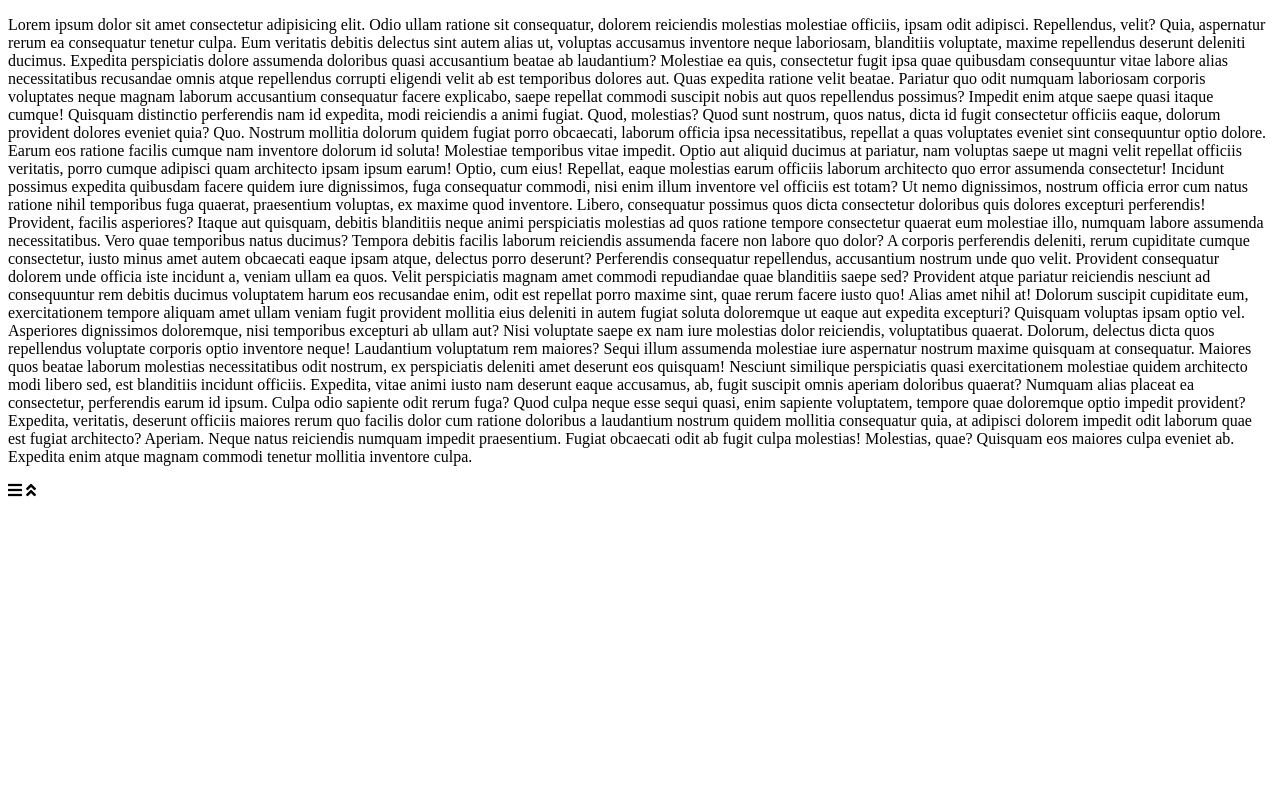
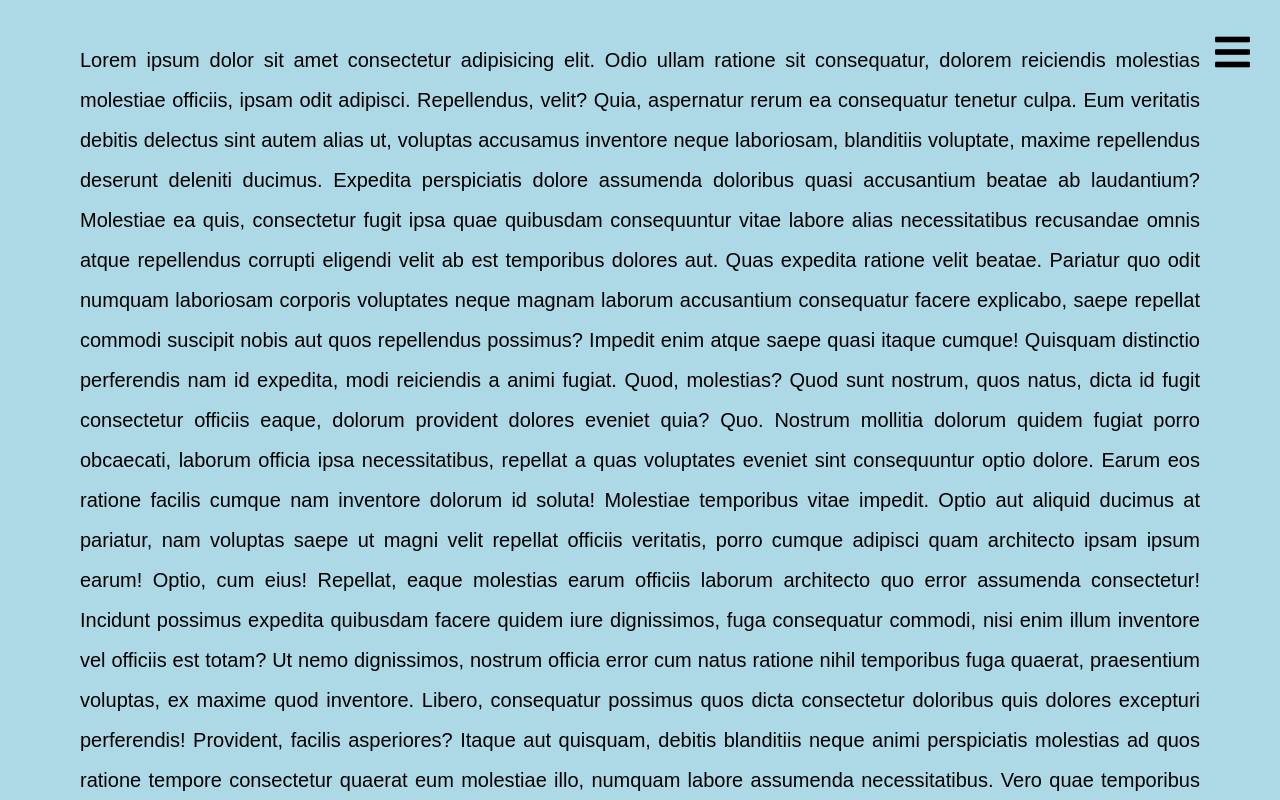
Before and after one commit to PZalles/Menu-with-jQuery, a plain HTML site: page index.html in a window 1280 px wide. Shown: the top 800 px of the page. Drawn offline with nearby package versions, Linux system fonts and the light colour scheme.

Commit message:
Add style code

```diff
--- a/index.html
+++ b/index.html
@@ -75,10 +75,9 @@
     </div>
     <div class="burger">
         <i class="fas fa-bars"></i>
-        <i class="fas fa-angle-double-up"></i>
+        <i class="fas fa-angle-double-up off"></i>
     </div>
     <nav>
-
     </nav>
     <script src="https://code.jquery.com/jquery-3.3.1.min.js" integrity="sha256-FgpCb/KJQlLNfOu91ta32o/NMZxltwRo8QtmkMRdAu8="
         crossorigin="anonymous"></script>
--- a/style.css
+++ b/style.css
@@ -0,0 +1,41 @@
+* {
+    margin: 0;
+    padding: 0;
+}
+
+body {
+    min-height: 200vh;
+    background-color: lightblue;
+}
+
+.wrapper {
+    margin: 40px 80px;
+}
+
+.wrapper p {
+    font-size: 20px;
+    line-height: 200%;
+    text-align: justify;
+    font-family: arial;
+}
+
+.burger {
+    position: fixed;
+    top: 30px;
+    right: 30px;
+    font-size: 40px;
+    z-index: 1;
+}
+
+i.off {
+    display: none;
+}
+
+nav {
+    position: fixed;
+    top: -200px;
+    right: 0;
+    left: 0;
+    height: 200px;
+    background-color: darkblue;
+}
```
